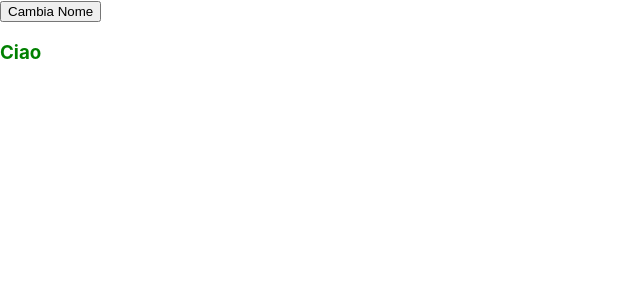
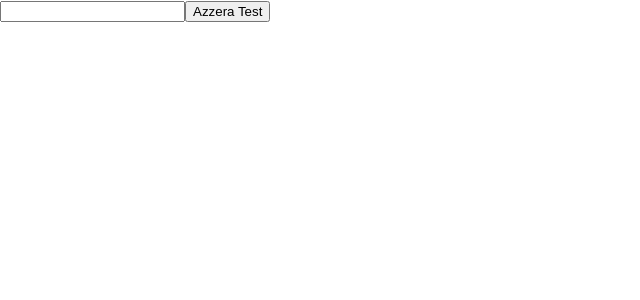
Before and after one commit to fabioPsc/app-react, a React (Create React App) app: page / in a window 1280 px wide. Shown: the top 300 px of the page, without its empty margins (0-640 px from the left). Built offline with nearby package versions, Linux system fonts and the light colour scheme.

Commit message:
prendere da un input ed azzerare lo State

```diff
--- a/src/App.js
+++ b/src/App.js
@@ -5,22 +5,20 @@
 import {useState} from 'react';
 
 function App() {
-
-  const [color, setColor] = useState('green')
-  const cambiaColore = () => {
-    setColor('gray')
-    console.log('black')
+  const [text, setText] = useState("")
+  // evento Target
+  const onChangeHandler=(e)=>{
+    setText(e.target.value)
+    console.log(e.target.value)
   }
 
   return (
     <div className="App">
-
-    <button onClick= {cambiaColore} >Cambia Nome</button>
-      <h3 style = {{ color: color }} >Ciao {} </h3>
+      <input type="text" onChange={onChangeHandler} value={text} />
+      {text}
+      <button onClick={()=>setText("")} >Azzera Test</button>
     </div>
     );
-
   }
 
-
   export default App;
```
Lines whose indentation alone changed are shown as unchanged.
